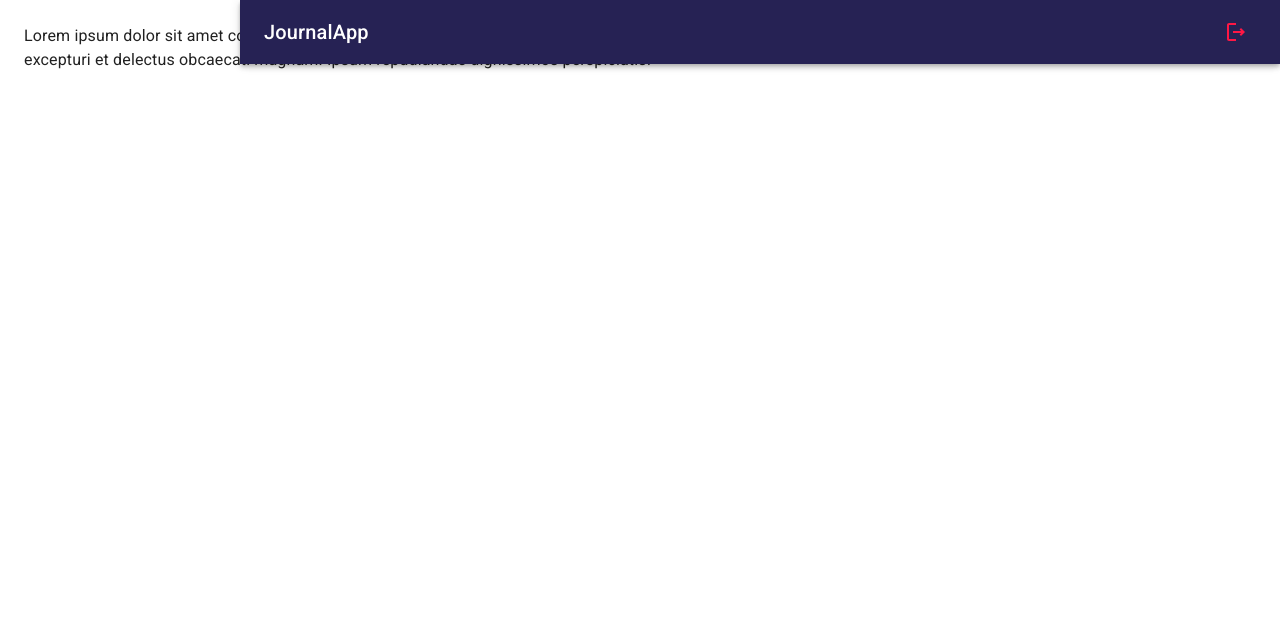
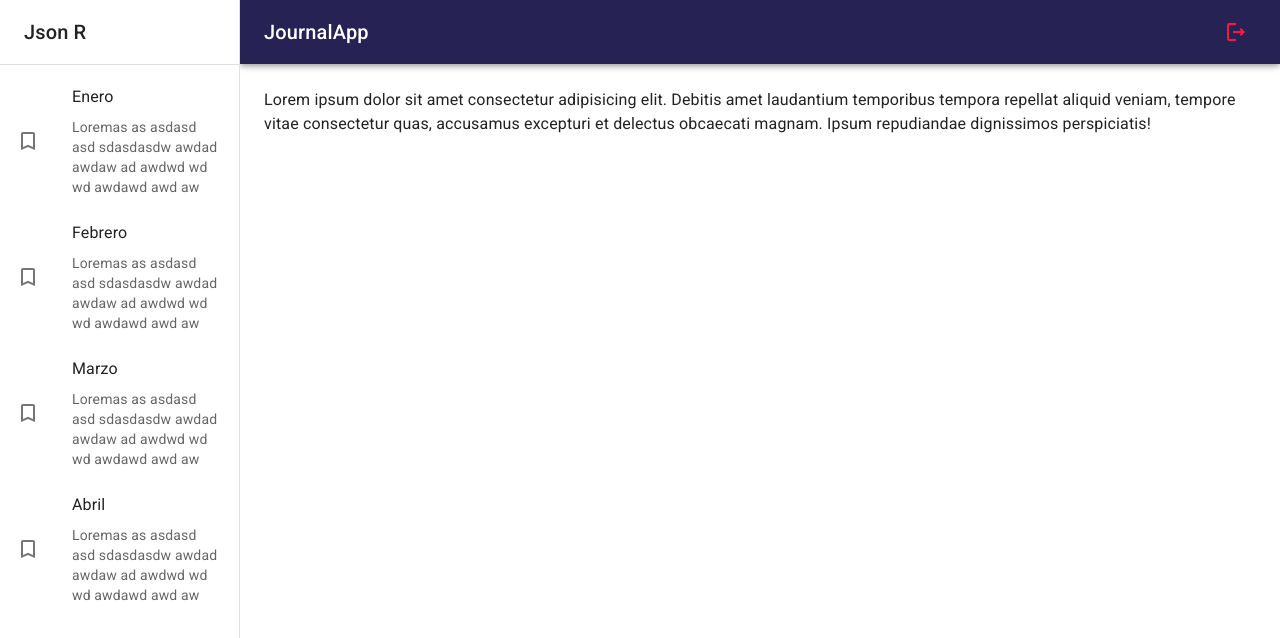
Before and after one commit to JsonRodriguez/JournalApp, a React (Vite) app: page / in a window 1280 px wide. Shown: the top 638 px of the page. Built offline with nearby package versions, Linux system fonts and the light colour scheme.

Commit message:
was Implemented the SideBar and was corrected a little bugs

```diff
--- a/src/journal/components/NavBar.jsx
+++ b/src/journal/components/NavBar.jsx
@@ -25,7 +25,7 @@
                     justifyContent='space-between'
                     alignItems='center'
                 >
-                    <Typography variant='h6' noWrap='div'>JournalApp</Typography>
+                    <Typography variant='h6' noWrap component='div'>JournalApp</Typography>
                     <IconButton color='error'>
                         <LogoutOutlined />
                     </IconButton>
--- /dev/null
+++ b/src/journal/components/SideBar.jsx
@@ -0,0 +1,46 @@
+import { TurnedInNot } from '@mui/icons-material';
+import { Box, Divider, Drawer, Grid, List, ListItem, ListItemButton, ListItemIcon, ListItemText, Toolbar, Typography } from '@mui/material';
+
+export const SideBar = ({ drawerWidth = 240 }) => {
+    return (
+        <Box
+            component='nav'
+            sx={{ width: { sm: drawerWidth }, flexShrink: { sm: 0 }}}
+        >
+            <Drawer
+                variant='permanent' //temporary
+                // open
+                sx={{
+                    display: { xs: 'block' },
+                    '& .MuiDrawer-paper': { boxSizing: 'border-box', width: drawerWidth }
+                }}
+            >
+
+                <Toolbar>
+                    <Typography variant='h6' noWrap component='div'>
+                        Json R
+                    </Typography>
+                </Toolbar>
+                <Divider />
+
+                <List>
+                    {
+                        ['Enero', 'Febrero','Marzo','Abril'].map( text => (
+                            <ListItem key={ text } disablePadding>
+                                <ListItemButton>
+                                    <ListItemIcon>
+                                        <TurnedInNot />
+                                    </ListItemIcon>
+                                    <Grid container>
+                                        <ListItemText primary={ text } />
+                                        <ListItemText secondary={ "Loremas as asdasd asd sdasdasdw awdad awdaw ad awdwd wd wd awdawd awd aw" } />
+                                    </Grid>
+                                </ListItemButton>
+                            </ListItem>
+                        ))
+                    }
+                </List>
+            </Drawer>
+        </Box>
+    )
+}
--- a/src/journal/components/index.js
+++ b/src/journal/components/index.js
@@ -1 +1,2 @@
 export * from './NavBar';
+export * from './SideBar';
--- a/src/journal/layout/JournalLayout.jsx
+++ b/src/journal/layout/JournalLayout.jsx
@@ -1,5 +1,6 @@
+import { Toolbar } from "@mui/material";
 import { Box } from "@mui/system"
-import { NavBar } from "../components/NavBar";
+import { NavBar, SideBar } from "../components";
 
 
 const drawerWidth = 240;
@@ -10,14 +11,14 @@
 
             <NavBar drawerWidth={drawerWidth} />
 
-            {/* SideBar drawerWidth */}
+            <SideBar drawerWidth={drawerWidth} />
 
             <Box
                 component='main'
                 sx={{ flexGrow: 1, p: 3 }}
             >
 
-                {/* ToolBar */}
+                <Toolbar />
 
                 { children }
 
```
